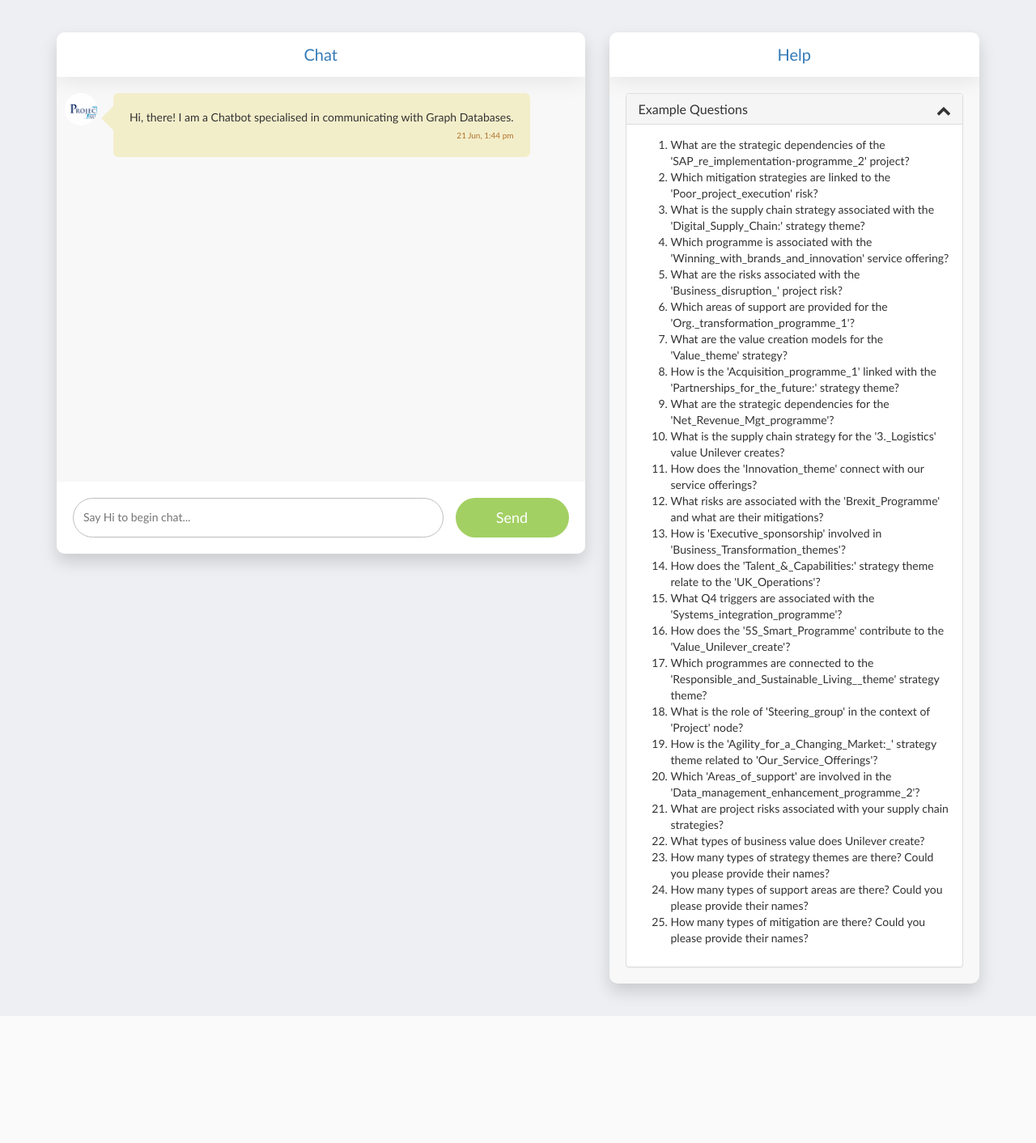
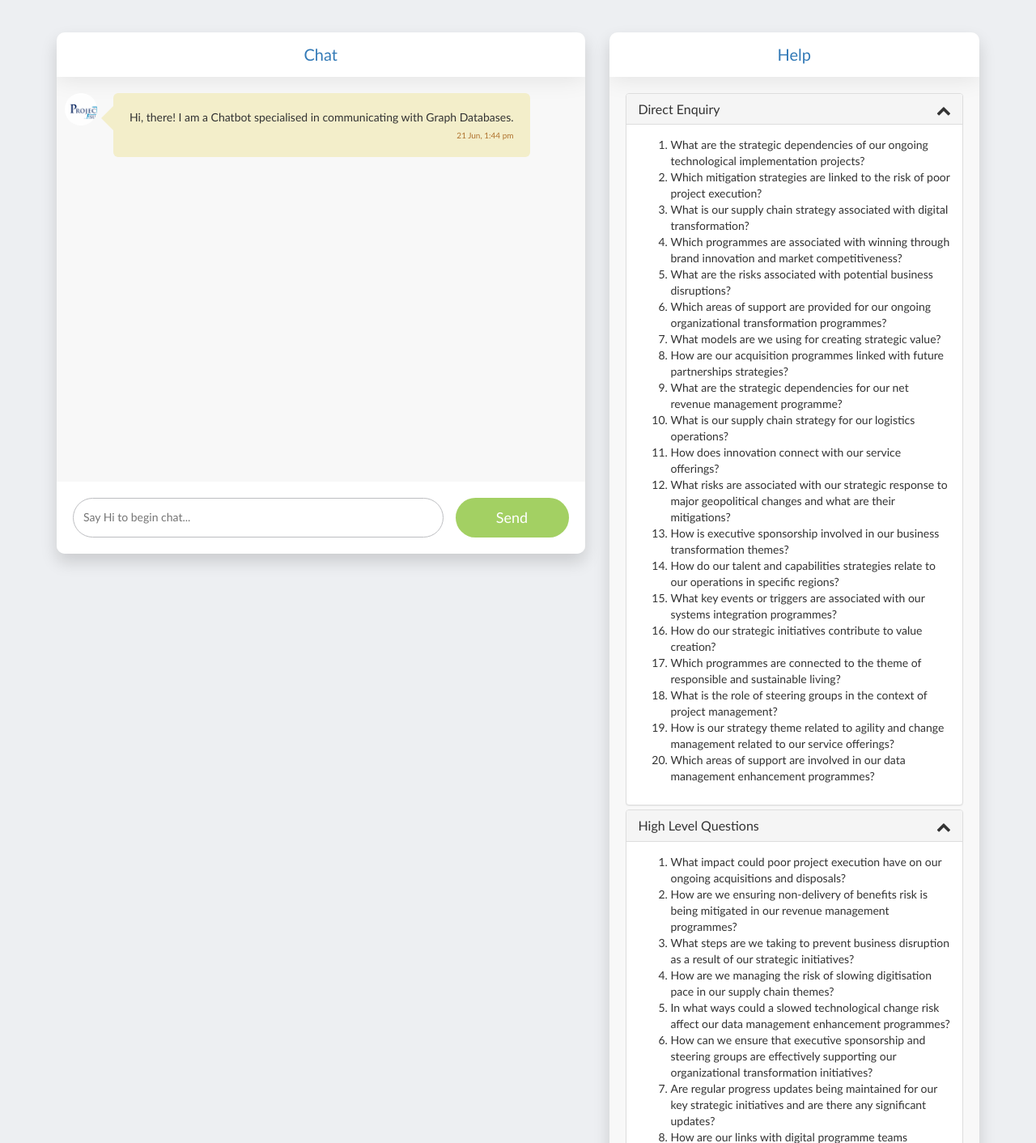
Before and after one commit to lawrencerowland/PS-Chat, a Flask app: page / in a window 1280 px wide. Shown: the top 1412 px of the page at 81% size. Before the commit the page ends 1255 px from the top, so only its background shows below. Run offline with Flask 3, Linux system fonts and the light colour scheme; some libraries are stand-ins or nearby versions.

Commit message:
add more questions

```diff
--- a/static/main.js
+++ b/static/main.js
@@ -123,39 +123,57 @@ $('#send_button').on('click', function (e) {
 
 
 
-var questions = [
-	"What are the strategic dependencies of the 'SAP_re_implementation-programme_2' project?",
-    "Which mitigation strategies are linked to the 'Poor_project_execution' risk?",
-    "What is the supply chain strategy associated with the 'Digital_Supply_Chain:' strategy theme?",
-    "Which programme is associated with the 'Winning_with_brands_and_innovation' service offering?",
-    "What are the risks associated with the 'Business_disruption_' project risk?",
-    "Which areas of support are provided for the 'Org._transformation_programme_1'?",
-    "What are the value creation models for the 'Value_theme' strategy?",
-    "How is the 'Acquisition_programme_1' linked with the 'Partnerships_for_the_future:' strategy theme?",
-    "What are the strategic dependencies for the 'Net_Revenue_Mgt_programme'?",
-    "What is the supply chain strategy for the '3._Logistics' value Unilever creates?",
-    "How does the 'Innovation_theme' connect with our service offerings?",
-    "What risks are associated with the 'Brexit_Programme' and what are their mitigations?",
-    "How is 'Executive_sponsorship' involved in 'Business_Transformation_themes'?",
-    "How does the 'Talent_&_Capabilities:' strategy theme relate to the 'UK_Operations'?",
-    "What Q4 triggers are associated with the 'Systems_integration_programme'?",
-    "How does the '5S_Smart_Programme' contribute to the 'Value_Unilever_create'?",
-    "Which programmes are connected to the 'Responsible_and_Sustainable_Living__theme' strategy theme?",
-    "What is the role of 'Steering_group' in the context of 'Project' node?",
-    "How is the 'Agility_for_a_Changing_Market:_' strategy theme related to 'Our_Service_Offerings'?",
-    "Which 'Areas_of_support' are involved in the 'Data_management_enhancement_programme_2'?",
-	"What are project risks associated with your supply chain strategies?",
-    "What types of business value does Unilever create?",
-    "How many types of strategy themes are there? Could you please provide their names?",
-    "How many types of support areas are there? Could you please provide their names?",
-    "How many types of mitigation are there? Could you please provide their names?"
+var low_level_questions = [
+    "What are the strategic dependencies of our ongoing technological implementation projects?",
+    "Which mitigation strategies are linked to the risk of poor project execution?",
+    "What is our supply chain strategy associated with digital transformation?",
+    "Which programmes are associated with winning through brand innovation and market competitiveness?",
+    "What are the risks associated with potential business disruptions?",
+    "Which areas of support are provided for our ongoing organizational transformation programmes?",
+    "What models are we using for creating strategic value?",
+    "How are our acquisition programmes linked with future partnerships strategies?",
+    "What are the strategic dependencies for our net revenue management programme?",
+    "What is our supply chain strategy for our logistics operations?",
+    "How does innovation connect with our service offerings?",
+    "What risks are associated with our strategic response to major geopolitical changes and what are their mitigations?",
+    "How is executive sponsorship involved in our business transformation themes?",
+    "How do our talent and capabilities strategies relate to our operations in specific regions?",
+    "What key events or triggers are associated with our systems integration programmes?",
+    "How do our strategic initiatives contribute to value creation?",
+    "Which programmes are connected to the theme of responsible and sustainable living?",
+    "What is the role of steering groups in the context of project management?",
+    "How is our strategy theme related to agility and change management related to our service offerings?",
+    "Which areas of support are involved in our data management enhancement programmes?"
 ];
 
 var list = document.getElementById('question-list');
+for (var i = 0; i < low_level_questions.length; i++) {
+    var listItem = document.createElement('li');
+    listItem.textContent = low_level_questions[i];
+    list.appendChild(listItem);
+}
 
-for (var i = 0; i < questions.length; i++) {
+var high_level_questions = [
+    "What impact could poor project execution have on our ongoing acquisitions and disposals?",
+    "How are we ensuring non-delivery of benefits risk is being mitigated in our revenue management programmes?",
+    "What steps are we taking to prevent business disruption as a result of our strategic initiatives?",
+    "How are we managing the risk of slowing digitisation pace in our supply chain themes?",
+    "In what ways could a slowed technological change risk affect our data management enhancement programmes?",
+    "How can we ensure that executive sponsorship and steering groups are effectively supporting our organizational transformation initiatives?",
+    "Are regular progress updates being maintained for our key strategic initiatives and are there any significant updates?",
+    "How are our links with digital programme teams contributing to systems integration efforts?",
+    "Are appropriate personnel assigned for critical technological implementations?",
+    "How are we monitoring the volume of our change programmes?",
+    "Are we aligning our innovation and sourcing efforts with our overall value creation strategies?",
+    "How is our talent and capabilities theme being reflected in our project acquisitions?",
+    "Are our leadership standards being followed in all our project management practices?",
+    "How is our supply chain strategy being applied to our key operational areas?",
+    "In the context of business transformation themes, how are we handling the risks and challenges associated with our operations?"
+]
+var list = document.getElementById('question-list2');
+for (var i = 0; i < high_level_questions.length; i++) {
     var listItem = document.createElement('li');
-    listItem.textContent = questions[i];
+    listItem.textContent = high_level_questions[i];
     list.appendChild(listItem);
 }
 
--- a/templates/bot.html
+++ b/templates/bot.html
@@ -70,7 +70,7 @@
 							<div class="panel-heading">
 								<h4 class="panel-title">
 									<a class="accordion-toggle" data-toggle="collapse" data-parent="#accordion"
-										href="#collapse1">Example Questions</a>
+										href="#collapse1">Direct Enquiry</a>
 								</h4>
 							</div>
 							<div id="collapse1" class="panel-collapse collapse in">
@@ -81,7 +81,23 @@
 							</div>
 						</div>
 
+					 <!-- help - 2 -->
+					<div class="panel panel-default">
+						<div class="panel-heading">
+							<h4 class="panel-title">
+								<a class="accordion-toggle" data-toggle="collapse" data-parent="#accordion"
+									href="#collapse2">High Level Questions</a>
+							</h4>
+						</div>
+						<div id="collapse2" class="panel-collapse collapse in">
+							<div class="panel-body">
+								<ol id="question-list2">
+								</ol>
+							</div>
+						</div>
 					</div>
+
+
 
 				</div>
 			</div>
```
